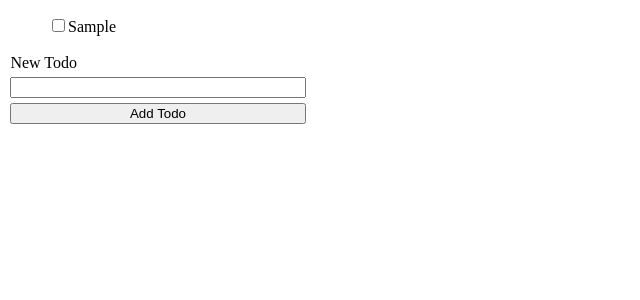
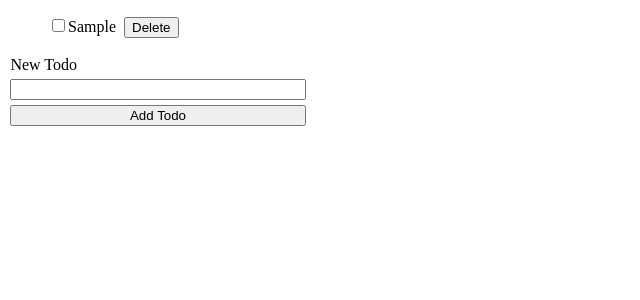
Before and after one commit to dungtrantien302/6.Simple-Todo-List, a React (Vite) app in the folder vite/: page / in a window 1280 px wide. Both pictures are taken after typing "Sample" into the empty fields and a click on the button "Add Todo". Shown: the top 300 px of the page, without its empty margins (0-640 px from the left). Built offline with nearby package versions, Linux system fonts and the light colour scheme.

Commit message:
Edit file App.jsx, Todo.jsx to Add a delete button next to each todo

```diff
--- a/vite/src/App.jsx
+++ b/vite/src/App.jsx
@@ -47,6 +47,54 @@
 
 
 //2 Add the ability to mark a todo as complete
+// import { useState } from 'react'
+// import './styles.css'
+// import { Todo } from './Todo'
+
+// export default function App() {
+//   const [todoInput, setTodoInput] = useState('')
+//   const [todoProces, setTodoProces] = useState({})
+//   const [listTodos, setListTodos] = useState([])
+//   let [idTodo, setIdTodo] = useState(0)
+
+//   function addNewTodo(addTodo) {
+//     if (todoInput !== '') {
+//       setIdTodo(currentIdTodo => {
+//         return currentIdTodo + 1
+//       })
+
+//       todoProces.name = addTodo
+//       todoProces.id = idTodo
+
+//       setListTodos(currentListTodos => {
+//         return [...currentListTodos, todoProces]
+//       })
+
+//       setTodoProces({})
+//       setTodoInput('')
+//     }
+//   }
+
+//   return (
+//     <>
+//       <ul>
+//         {listTodos.map(todo => {
+//           return <Todo key={todo.id} newtodo={todo.name} />
+//         })}
+//       </ul>
+
+//       <div id="new-todo-form">
+//         <label htmlFor="todo-input" id='todo-input'>New Todo</label>
+//         <input type="text" id="todo-input" value={todoInput} onChange={e => setTodoInput(e.target.value)} />
+//         <button onClick={() => addNewTodo(todoInput)}>Add Todo</button>
+//       </div>
+
+//     </>
+//   )
+// }
+
+
+//3 Add a delete button next to each todo
 import { useState } from 'react'
 import './styles.css'
 import { Todo } from './Todo'
@@ -75,11 +123,17 @@ export default function App() {
     }
   }
 
+  function deleteTodo(idTodo) {
+    setListTodos(currentListTodos => {
+      return currentListTodos.filter(todo => todo.id !== idTodo)
+    })
+  }
+
   return (
     <>
       <ul>
         {listTodos.map(todo => {
-          return <Todo key={todo.id} newtodo={todo.name} />
+          return <Todo key={todo.id} newtodo={todo.name} idTodo={todo.id} deleteTodo={deleteTodo} />
         })}
       </ul>
 
--- a/vite/src/Todo.jsx
+++ b/vite/src/Todo.jsx
@@ -6,13 +6,28 @@
 // }
 
 //2 Add the ability to mark a todo as complete
-export function Todo({ newtodo }) {
+// export function Todo({ newtodo }) {
+//     return (
+//         <ul id="list">
+//             <li className="list-item">
+//                 <label className="list-item-label">
+//                     <input type="checkbox" data-list-item-checkbox />
+//                     <span data-list-item-text>{newtodo}</span>
+//                 </label>
+//             </li>
+//         </ul>
+//     )
+// }
+
+//3 Add a delete button next to each todo
+export function Todo({ newtodo, idTodo, deleteTodo }) {
     return (
         <ul id="list">
             <li className="list-item">
                 <label className="list-item-label">
                     <input type="checkbox" data-list-item-checkbox />
                     <span data-list-item-text>{newtodo}</span>
+                    <button data-button-delete onClick={() => deleteTodo(idTodo)}>Delete</button>
                 </label>
             </li>
         </ul>
```
